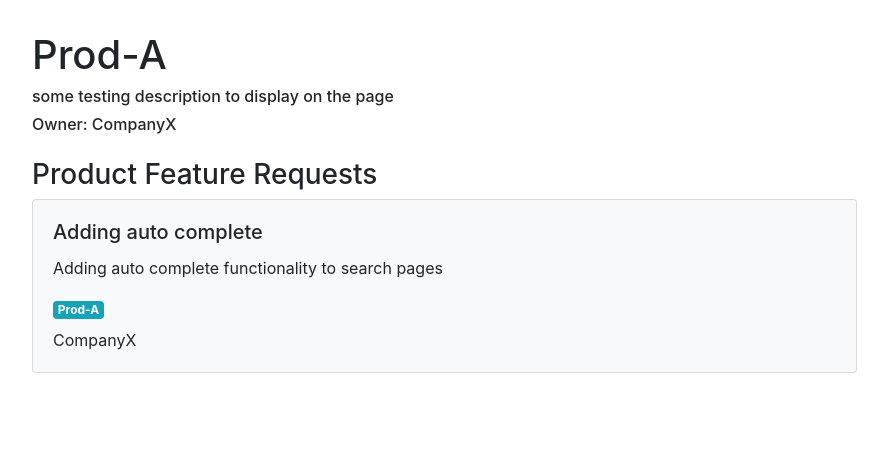
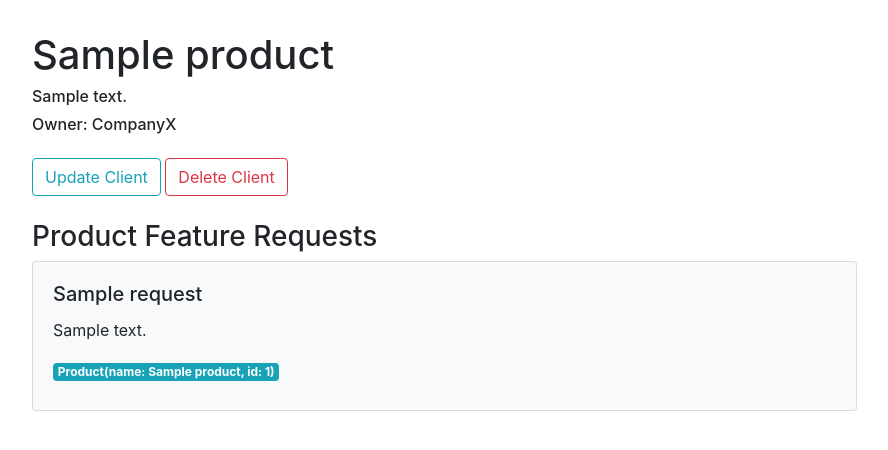
Before and after one commit to RafatAssaf/FeatureLab, a Flask app: page /product/1 in a window 1280 px wide. Shown: the part 56-506 px from the top of the page, without its empty margins (53-941 px from the left). Run offline with Flask 2, Linux system fonts and the light colour scheme; a user stored in the database is signed in; tables that the repository leaves empty hold one stand-in row (values such as "Sample post"); some libraries are stand-ins or nearby versions.

Commit message:
Added Product Delete/Edit logic

```diff
--- a/feature_lab/clients/forms.py
+++ b/feature_lab/clients/forms.py
@@ -39,8 +39,6 @@ class CreateProductForm(FlaskForm):
                        validators=[DataRequired(), Length(min=8, max=50)])
     description = TextAreaField('Description',
                                 validators=[DataRequired()])
-    client = SelectField('Client',
-                         choices=[])
     areas = StringField('Areas',
                         validators=[DataRequired()],
                         render_kw={'placeholder': 'comma separated. i.e. "Search,Profile, ... etc"'})
--- a/feature_lab/clients/routes.py
+++ b/feature_lab/clients/routes.py
@@ -2,7 +2,7 @@ from flask import Blueprint, render_template, flash, redirect, url_for, jsonify,
 from flask_login import login_required, current_user
 from feature_lab import db
 from feature_lab.clients.forms import CreateRequestForm, CreateProductForm, CreateClientForm
-from feature_lab.models import Client, Product, FeatureRequest
+from feature_lab.models import Client, Product, ProductArea, FeatureRequest
 
 clients = Blueprint('clients', __name__)
 
@@ -134,24 +134,78 @@ def delete_client(client_id):
 """ Products endpoints """
 
 
-@clients.route('/product/<product_id>')
+@clients.route('/product/<int:product_id>')
 @login_required
 def product(product_id):
-    product_data = clients_data[0]['products'][0]
-    product_data['requests'] = [request_data]
+    product_data = Product.query.get_or_404(product_id)
     return render_template('product.html', product=product_data)
 
 
-@clients.route('/create_product', methods=['GET', 'POST'])
+@clients.route('/create_product/<int:client_id>', methods=['GET', 'POST'])
 @login_required
-def create_product():
+def create_product(client_id):
     form = CreateProductForm()
-    form.client.choices = [(client['name'], client['name']) for client in clients_data]  # initialize with clients
     if form.validate_on_submit():
-        flash('Product {} for client {} has been successfully created!'.format(form.name.data, form.client.data))
-        return redirect(url_for('clients.client', client_id=form.client.data))
+        new_product = Product(form.name.data,
+                              form.description.data,
+                              client_id)
+        db.session.add(new_product)
+        db.session.commit()
+        areas = form.areas.data.split(',')
+        for area in areas:
+            new_area = ProductArea(area, new_product.id)
+            db.session.add(new_area)
+        db.session.commit()
+        flash('Product {} has been successfully created!'.format(form.name.data), 'success')
+        return redirect(url_for('clients.client', client_id=client_id))
     else:
         return render_template('create_product.html', form=form)
+
+
+@clients.route('/product/<product_id>/update', methods=['GET', 'POST'])
+@login_required
+def update_product(product_id):
+    form = CreateProductForm()
+    product = Product.query.get_or_404(product_id)
+    if request.method == 'GET':
+        form.name.data = product.name
+        form.description.data = product.description
+        form.areas.data = ','.join([a.name for a in product.areas])
+        return render_template('create_product.html', form=form)
+    elif form.validate_on_submit():
+        # update product with new data
+        product.name = form.name.data
+        product.description = form.description.data
+        old_areas = ProductArea.query.filter_by(product_id=product_id).all()
+        # delete old areas
+        for area in old_areas:
+            db.session.delete(area)
+        # create new areas
+        new_areas = form.areas.data.split(',')
+        for area in new_areas:
+            new_area = ProductArea(area, product.id)
+            db.session.add(new_area)
+        # commit changes
+        db.session.commit()
+        return redirect(url_for('clients.product', product_id=product.id))
+
+
+@clients.route('/product/<int:product_id>/update', methods=['POST'])
+@login_required
+def delete_product(product_id):
+    product = Product.query.get_or_404(product_id)
+    # abort if the user is not authorized to delete the product
+    if product.owner.user != current_user:
+        abort(403)
+    # delete the product areas first
+    areas = ProductArea.query.filter_by(product_id=product_id)
+    for area in areas:
+        db.session.delete(area)
+    db.session.delete(product)
+    db.session.commit()
+    flash('Product has been successfully deleted', 'success')
+    return redirect(url_for('clients.client', client_id=product.owner.id))
+
 
 
 @clients.route('/products/<client>')
--- a/feature_lab/models.py
+++ b/feature_lab/models.py
@@ -64,6 +64,7 @@ class Product(db.Model):
     description = db.Column(db.Text(), nullable=False)
     owner_id = db.Column(db.Integer, db.ForeignKey('client.id'), nullable=False)
     requests = db.relationship('FeatureRequest', backref='product', lazy=True)
+    areas = db.relationship('ProductArea', backref='product', lazy=True)
 
     def __repr__(self):
         return 'Product(name: {}, id: {})'.format(self.name, self.id)
@@ -71,19 +72,22 @@ class Product(db.Model):
     def __init__(self,
                  name,
                  description,
-                 owner_id,
-                 areas_string):
+                 owner_id):
         self.name = name
         self.description = description
         self.owner_id = owner_id
 
-        class Areas(enum.Enum):
-            def __init__(self):
-                areas_names = areas_string.split(',')
-                for area in areas_names:
-                    self[area] = area
 
-        self.areas = db.Column(db.Enum(Areas))
+class ProductArea(db.Model):
+    id = db.Column(db.Integer, primary_key=True)
+    name = db.Column(db.String(30), nullable=False)
+    product_id = db.Column(db.Integer, db.ForeignKey('product.id'), nullable=False)
+
+    def __init__(self,
+                 name,
+                 product_id):
+        self.name = name
+        self.product_id = product_id
 
 
 class FeatureRequest(db.Model):
--- a/feature_lab/templates/create_product.html
+++ b/feature_lab/templates/create_product.html
@@ -23,10 +23,6 @@
                     {{ form.description(class="form-control form-control-lg") }}
                 </div>
                 <div class="form-group">
-                    {{ form.client.label(class="form-control-label") }}
-                    {{ form.client(class="form-control form-control-lg") }}
-                </div>
-                <div class="form-group">
                     {{ form.areas.label(class="form-control-label") }}
                     {{ form.areas(class="form-control form-control-lg") }}
                 </div>
--- a/feature_lab/templates/layout.html
+++ b/feature_lab/templates/layout.html
@@ -67,5 +67,6 @@
       crossorigin="anonymous"></script>
     <script src="https://cdnjs.cloudflare.com/ajax/libs/popper.js/1.14.7/umd/popper.min.js" integrity="sha384-UO2eT0CpHqdSJQ6hJty5KVphtPhzWj9WO1clHTMGa3JDZwrnQq4sF86dIHNDz0W1" crossorigin="anonymous"></script>
     <script src="https://stackpath.bootstrapcdn.com/bootstrap/4.3.1/js/bootstrap.min.js" integrity="sha384-JjSmVgyd0p3pXB1rRibZUAYoIIy6OrQ6VrjIEaFf/nJGzIxFDsf4x0xIM+B07jRM" crossorigin="anonymous"></script>
+    <script type="text/javascript" src="{{ url_for('static', filename='main.js') }}"></script>
 </body>
 </html>
--- a/feature_lab/templates/product.html
+++ b/feature_lab/templates/product.html
@@ -3,7 +3,9 @@
     <h1>{{product.name}}</h1>
     <h6>{{product.description}}</h6>
     <h6 class="mb-4">Owner: CompanyX</h6>
-    <h3>Product Feature Requests</h3>
+    <button class="btn btn-outline-info" onclick="window.location='/product/{{product.id}}/update'">Update Client</button>
+    <button type="button" class="btn btn-outline-danger" data-toggle="modal" data-target="#deleteModal">Delete Client</button>
+    <h3 class="mt-4">Product Feature Requests</h3>
     {% for request in product.requests %}
         <div>
             <a href="/request/5" class="request-card">
@@ -20,4 +22,25 @@
             </a>
         </div>
     {% endfor %}
+    <div class="modal fade" id="deleteModal" tabindex="-1" role="dialog" aria-labelledby="deleteModalLabel" aria-hidden="true">
+      <div class="modal-dialog" role="document">
+        <div class="modal-content">
+          <div class="modal-header">
+            <h5 class="modal-title" id="deleteModalLabel">Delete Product?</h5>
+            <button type="button" class="close" data-dismiss="modal" aria-label="Close">
+              <span aria-hidden="true">&times;</span>
+            </button>
+          </div>
+          <div class="modal-body">
+            Are you sure? This action cannot be undone
+          </div>
+          <div class="modal-footer">
+            <button type="button" class="btn btn-secondary" data-dismiss="modal">Close</button>
+            <form action="{{ url_for('clients.delete_product', product_id=product.id) }}" method="post">
+                <input type="submit" class="btn btn-danger" value="Delete Product">
+            </form>
+          </div>
+        </div>
+      </div>
+    </div>
 {% endblock content %}
```
Also changed, not shown: feature_lab/templates/client.html (+5 -6 lines), feature_lab/site.db, feature_lab/static/main.js (added), run.py (line endings or trailing spaces).
